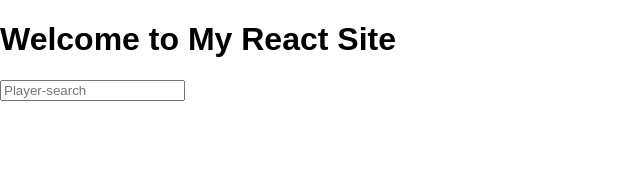
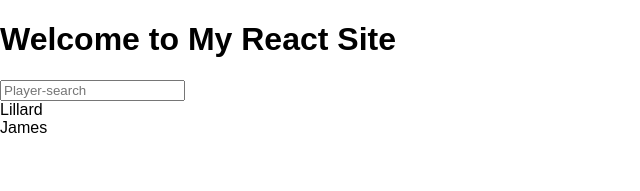
Before and after one commit to Cooper-Runstein/NBA-App-Learn-React, a React (Create React App) app: page / in a window 1280 px wide. Shown: the top 191 px of the page, without its empty margins (0-640 px from the left). Built offline with nearby package versions, Linux system fonts and the light colour scheme.

Commit message:
player.js displays player name

```diff
--- a/src/App.js
+++ b/src/App.js
@@ -4,6 +4,34 @@ import Input from './Inputs.js';
 import Results from './Results.js';
 
 class App extends Component {
+  state = {
+    players : [
+      {
+        name : 'Lillard',
+        team : 'Trail-Blazers',
+        city : 'Portland',
+        position : 'PG',
+        stats : {
+          season : '17-18',
+          ppg : 26.9,
+          apg : 6.6,
+          rpg : 4.5
+        }
+      },
+      {
+        name : 'James',
+        team : 'Cavaliers',
+        city : 'Cleveland',
+        position : 'SF',
+        stats : {
+          season : '17-18',
+          ppg : 27.5,
+          apg : 9.1,
+          rpg : 8.6
+        }
+      },
+    ]
+  }
   render() {
     return (
       <div className="App">
@@ -12,7 +40,7 @@ class App extends Component {
         </header>
         <div className="Main-wrapper">
           <Input />
-          <Results search="Lilard"/>
+          <Results players = {this.state.players}/>
          </div>
       </div>
     );
--- a/src/Inputs.js
+++ b/src/Inputs.js
@@ -1,4 +1,4 @@
-import React, { Component } from 'react';
+import React from 'react';
 import PropTypes from 'prop-types';
 
 const Input = props =>
--- a/src/Results.js
+++ b/src/Results.js
@@ -1,13 +1,18 @@
-import React, { Component } from 'react';
-import PropTypes from 'prop-types'
-;
+import React from 'react';
+import PropTypes from 'prop-types';
+import Player from './player.js';
+
 const Results = props =>
-    <div className="Results">
-
+    <div>
+        {props.players.map((element, index)=>
+            <Player
+                key = {index}
+                player={element}/>
+        )}
     </div>
 
 Results.propTypes = {
-    search : PropTypes.string.isRequired
+    players : PropTypes.array.isRequired
 }
 
 export default Results;
--- /dev/null
+++ b/src/player.js
@@ -0,0 +1,12 @@
+import React from 'react';
+import PropTypes from 'prop-types';
+
+const Player = props =>
+    <div> {props.player.name} </div>
+
+
+Player.propTypes = {
+    player : PropTypes.object.isRequired
+}
+
+export default Player;
```
